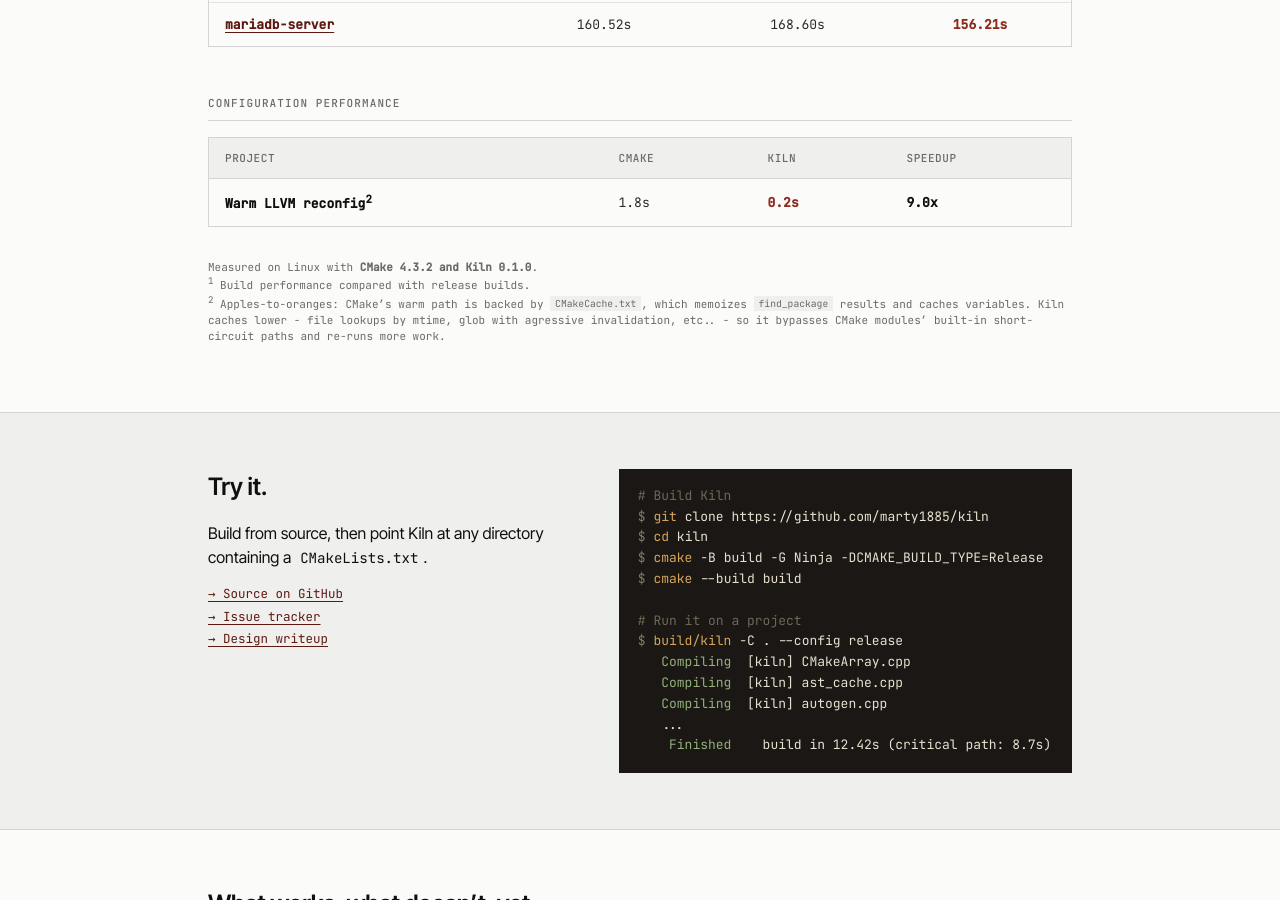
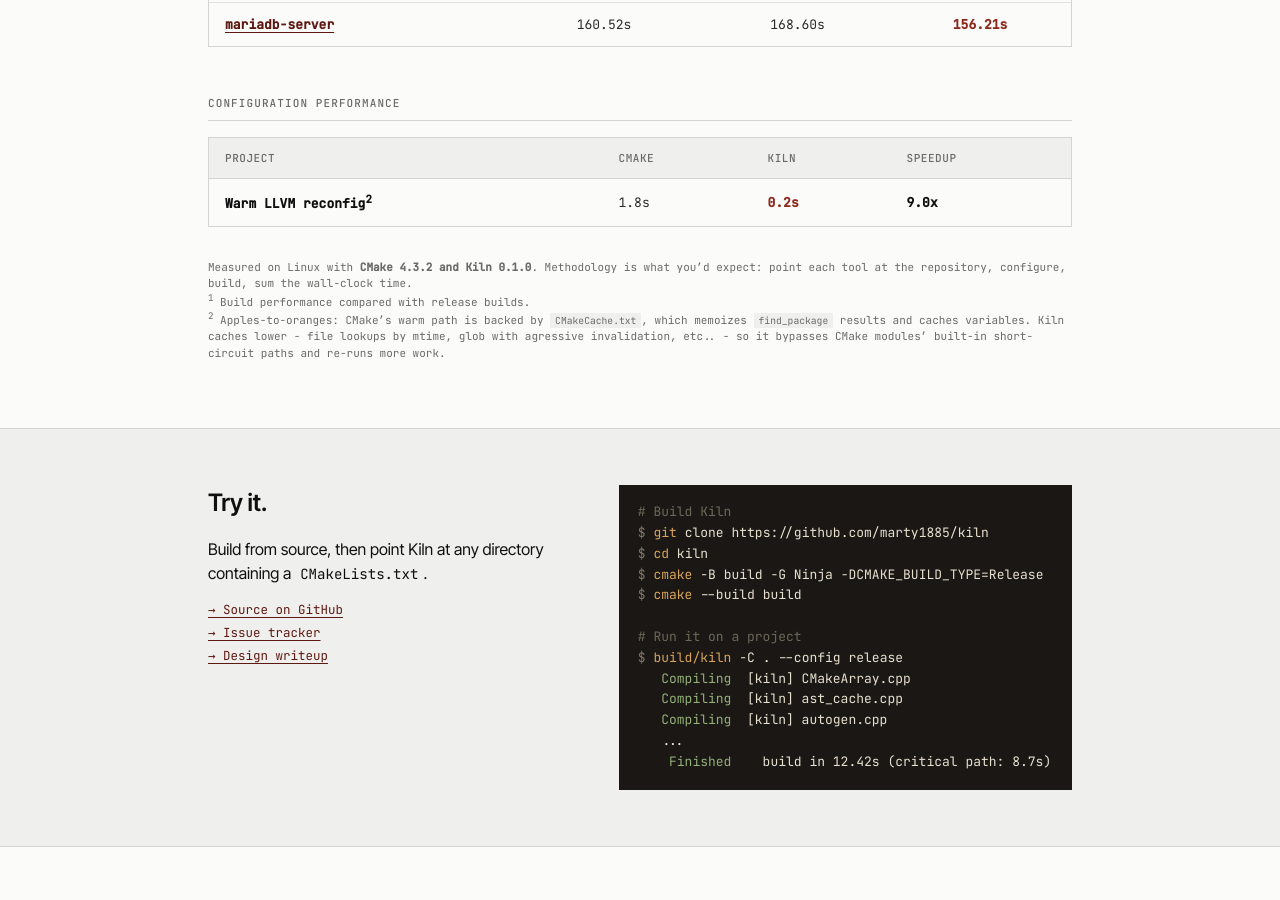
Before and after one commit to marty1885/kiln-website, a Jekyll site: the page built from index.html, in a window 1280 px wide and 900 px high, scrolled down 2333 px. Built offline with Jekyll 4.4.1, drawn with Linux system fonts in a browser that asks for light colours.

Commit message:
add methdology

```diff
--- a/index.html
+++ b/index.html
@@ -261,6 +261,8 @@
             "
         >
             Measured on Linux with <b>CMake 4.3.2 and Kiln 0.1.0</b>.
+            Methodology is what you&rsquo;d expect: point each tool at the
+            repository, configure, build, sum the wall-clock time.
             <br />
             <sup>1</sup> Build performance compared with release builds.
             <br />
```
